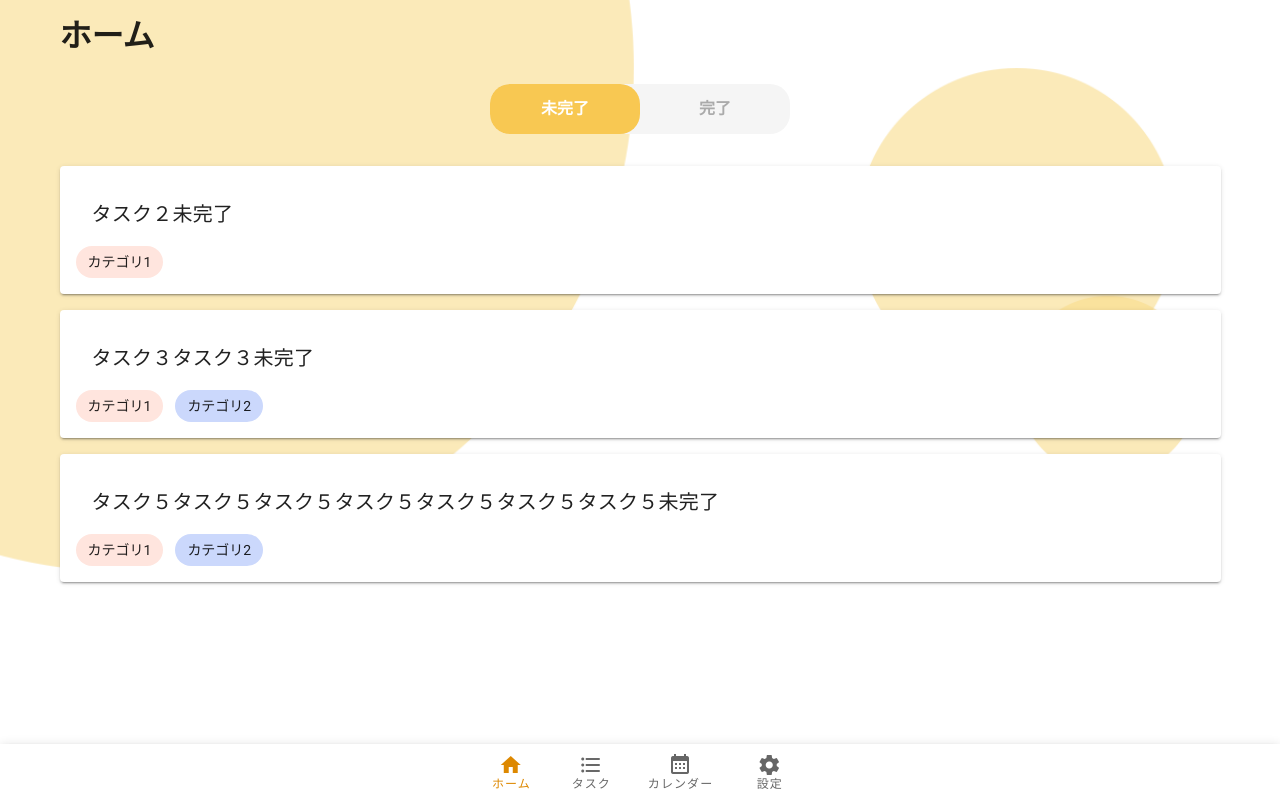
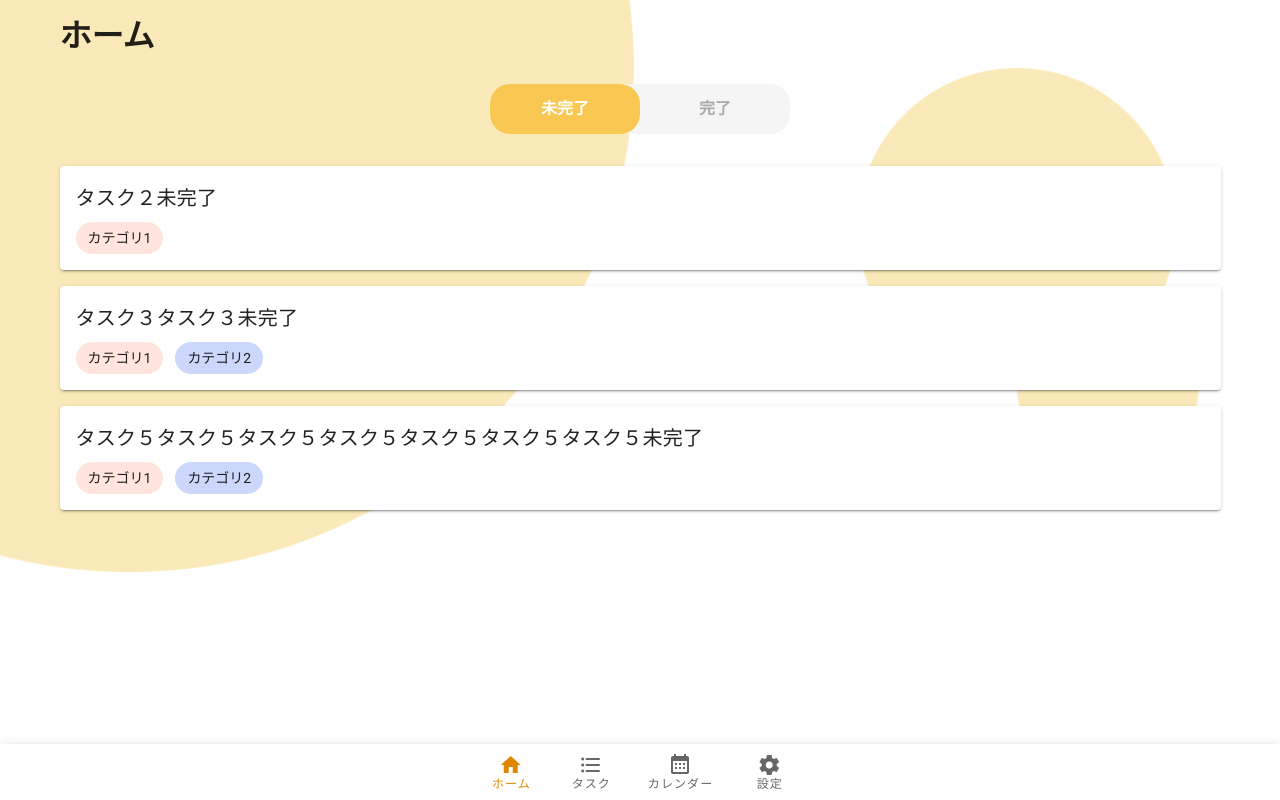
Before and after one commit to Ry0xi/a02, a Nuxt app in the folder frontend/: page / in a window 1280 px wide. Built offline with nearby package versions, Linux system fonts and the light colour scheme.

Commit message:
[f-fix]スタイルの修正

```diff
--- a/frontend/components/TaskItem.vue
+++ b/frontend/components/TaskItem.vue
@@ -29,10 +29,12 @@ export default {
 
 <style lang="scss" scoped>
 .task-item {
-  padding: 16px 16px 8px;
+  padding: 8px 16px;
 
   &-name {
     font-size: 1.25rem;
+    padding: 0;
+    margin: 8px 0;
   }
 }
 </style>
```
